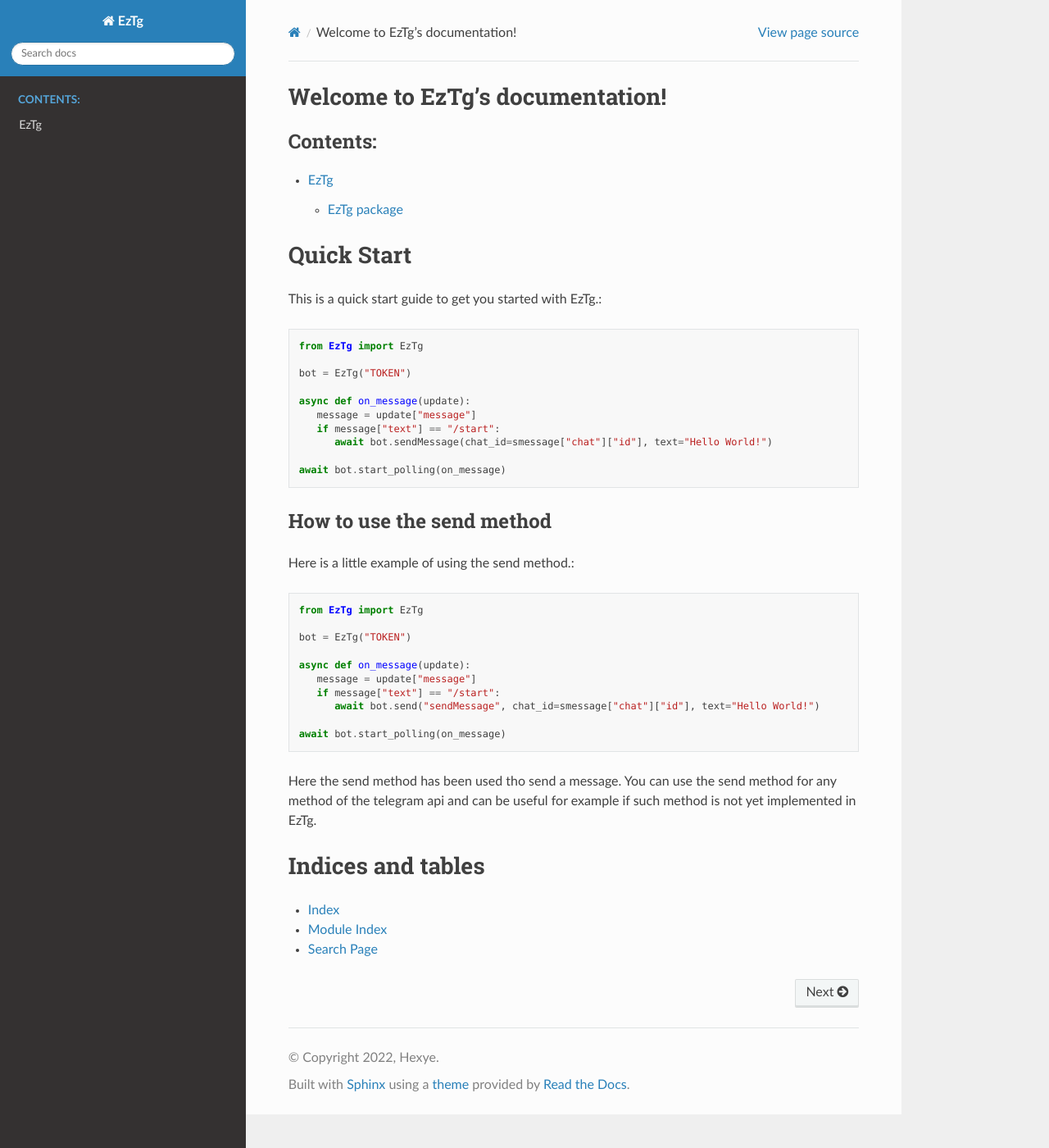
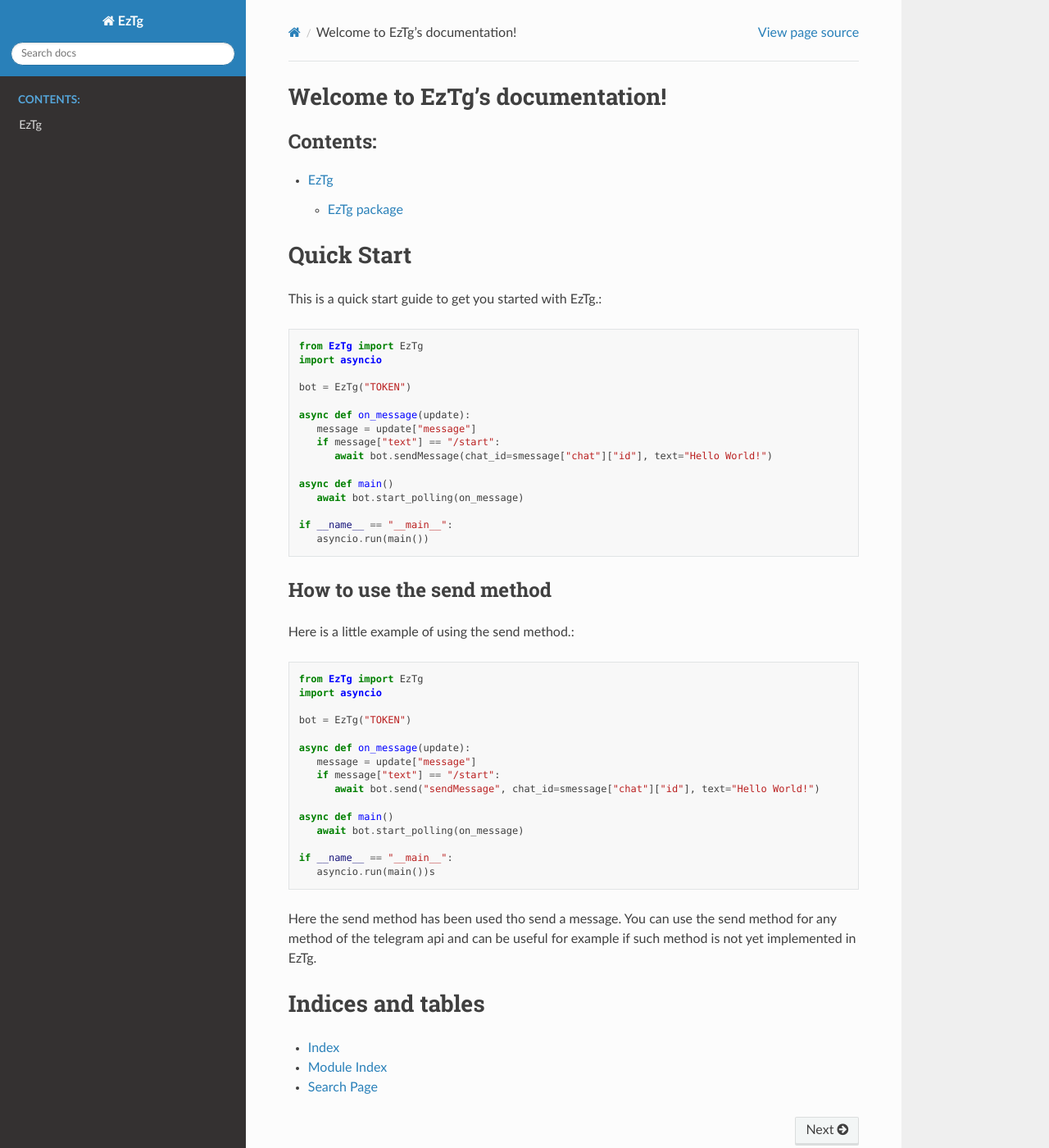
Before and after one commit to HexyeDEV/EzTg, a Sphinx documentation site: the page built from docs/index.rst, in a window 1280 px wide and 1400 px high. Shown: the whole window at 82% size. Built offline with Sphinx 7.4.7 and the Read the Docs theme 2.0.0, drawn with Linux system fonts in a browser that asks for light colours.

Commit message:
other docs fix

```diff
--- a/docs/index.rst
+++ b/docs/index.rst
@@ -17,6 +17,7 @@
 This is a quick start guide to get you started with EzTg.::
 
    from EzTg import EzTg
+   import asyncio
 
    bot = EzTg("TOKEN")
 
@@ -25,13 +26,18 @@
       if message["text"] == "/start":
          await bot.sendMessage(chat_id=smessage["chat"]["id"], text="Hello World!")
 
-   await bot.start_polling(on_message)
+   async def main()
+      await bot.start_polling(on_message)
+
+   if __name__ == "__main__":
+      asyncio.run(main())
 
 How to use the send method
 --------------------------
 Here is a little example of using the send method.::
 
    from EzTg import EzTg
+   import asyncio
 
    bot = EzTg("TOKEN")
 
@@ -40,7 +46,11 @@
       if message["text"] == "/start":
          await bot.send("sendMessage", chat_id=smessage["chat"]["id"], text="Hello World!")
 
-   await bot.start_polling(on_message)
+   async def main()
+      await bot.start_polling(on_message)
+
+   if __name__ == "__main__":
+      asyncio.run(main())s
 
 Here the send method has been used tho send a message. You can use the send method for any method of the telegram api and can be useful for example if such method is not yet implemented in EzTg.
 
```
